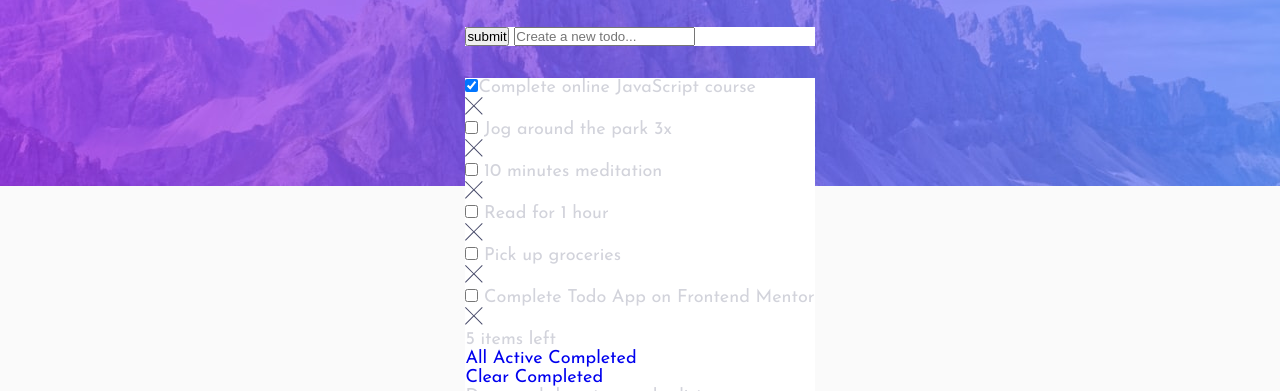
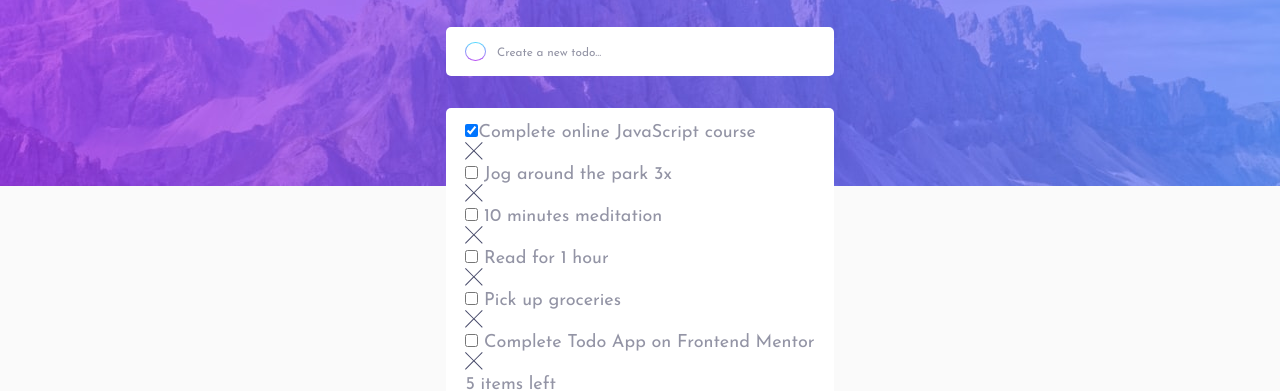
Before and after one commit to IvanVolnov/todo-app-main, a plain HTML site: page index.html in a window 1280 px wide. Shown: the part 114-505 px from the top of the page. Drawn offline with Linux system fonts and the light colour scheme.

Commit message:
added css fot input block

```diff
--- a/index.html
+++ b/index.html
@@ -26,11 +26,12 @@
     </header>
     <main>
       <form class="content-block" id="input">
-        <input id="new-todo-btn" type="submit" value="submit" />
+        <input id="new-todo-btn" type="submit" value="" />
         <input
         id="new-todo-text"
         type="text"
         placeholder="Create a new todo..."
+        required
         />
       </form>
       <!-- start of todos -->
--- a/style.css
+++ b/style.css
@@ -3,9 +3,9 @@
 /*setting light and dark mode colors*/
 :root {
   --color-active: hsl(220, 98%, 61%);
-  --gradient-checkbox: hsl(192, 100%, 67%) to hsl(280, 87%, 65%);
+  --gradient-checkbox: hsl(192, 100%, 67%), hsl(280, 87%, 65%);
   --color-crossed-text: hsl(236, 33%, 92%);
-  --color-text: hsl(233, 11%, 84%);
+  --color-text: hsl(236, 9%, 61%);
   --color-logo: white;
   /* dynamic colors */
   --color-background: hsl(0, 0%, 98%);
@@ -48,7 +48,7 @@ ul {
 body {
   min-height: 100vh;
   min-height: 100svh;
-  background: top left no-repeat var(--img-background-mobile),
+  background: top no-repeat var(--img-background-mobile),
     var(--color-background);
   display: flex;
   flex-direction: column;
@@ -80,16 +80,57 @@ header {
   width: 1.25rem;
   margin-top: 0.2rem;
 }
+
 /* main part */
-.content-block {
-  background-color: var(--color-blocks-background);
-}
-
 main {
   display: flex;
   flex-direction: column;
   gap: 2rem;
 }
+.content-block {
+  min-width: 20.4rem;
+  background-color: var(--color-blocks-background);
+  padding: 0.92rem 1.2rem;
+  display: flex;
+  flex-direction: column;
+  align-items: left;
+  justify-content: center;
+  border-radius: 5px;
+}
+
+/* Input feild */
+#input {
+  display: flex;
+  flex-direction: row;
+  gap: 0.7rem;
+}
+#new-todo-btn {
+  cursor: pointer;
+  width: 1.4rem;
+  height: 1.2rem;
+  border-radius: 50%;
+  background: linear-gradient(
+        var(--color-blocks-background),
+        var(--color-blocks-background)
+      )
+      padding-box,
+    linear-gradient(var(--gradient-checkbox)) border-box;
+  border: 1px solid transparent;
+}
+#new-todo-text {
+  border: none;
+  width: 100%;
+}
+#new-todo-text:focus {
+  outline: none;
+}
+#new-todo-text::placeholder {
+  color: var(--color-text);
+  font-family: "Josefin Sans", sans-serif;
+  font-size: 88.3%;
+  /* word-spacing: -0.2rem; */
+}
+/* Todos Feild */
 /* Media queries */
 
 @media only screen and (min-width: 376px) {
```
